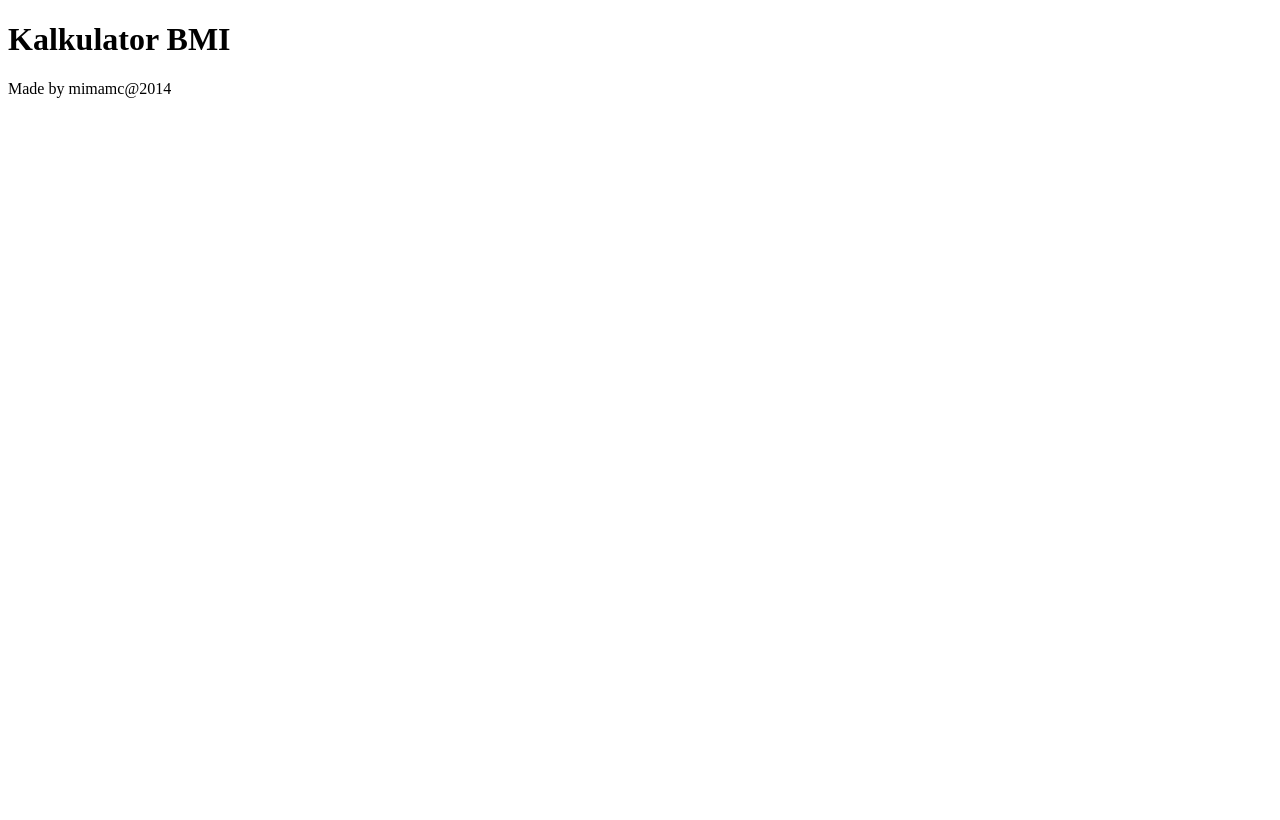
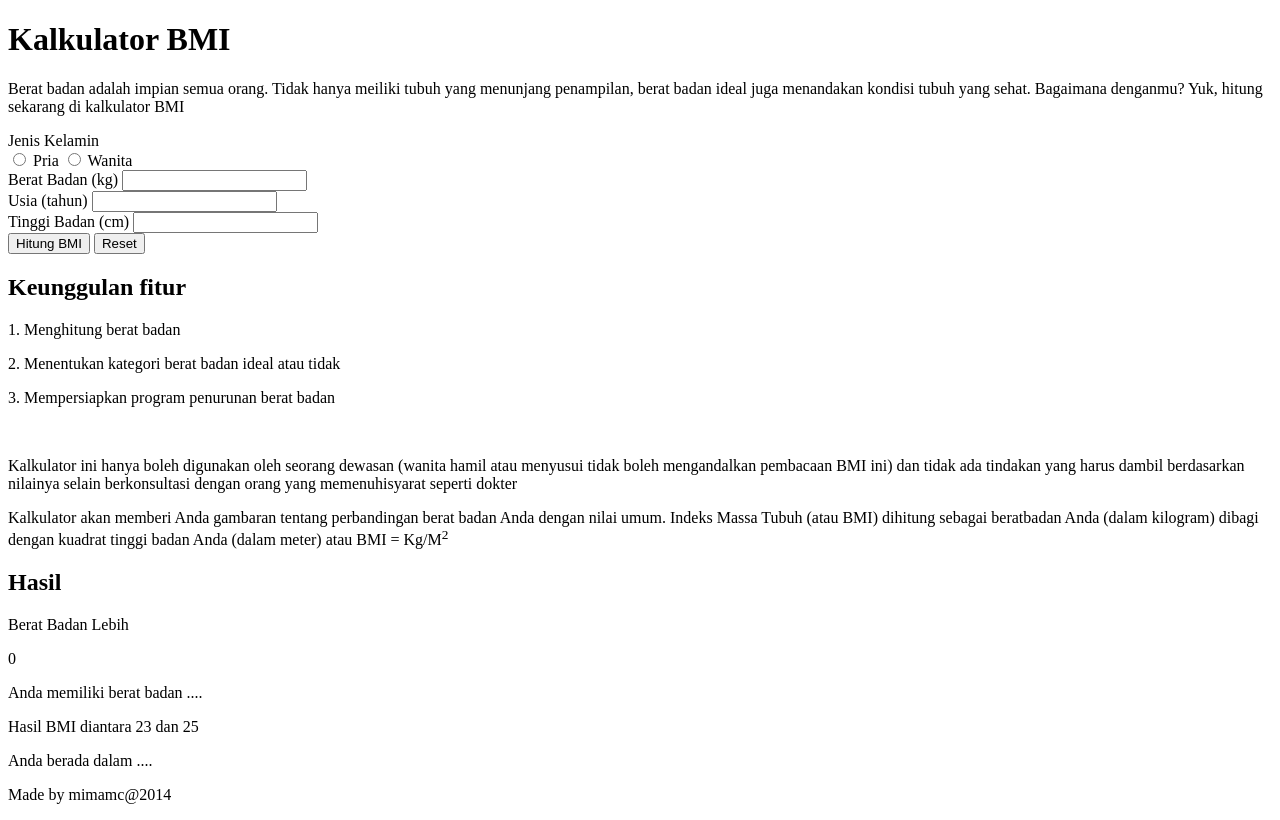
Before and after one commit to revou-fundamental-course/25-nov-24-mimamc95, a plain HTML site: page index.html in a window 1280 px wide. Drawn offline with Linux system fonts and the light colour scheme.

Commit message:
update kerangka section

```diff
--- a/index.html
+++ b/index.html
@@ -19,6 +19,95 @@
     <!-- Web Content -->
     <main>
 
+        <!-- Section Kalkulator BMI -->
+        <section>
+            <!-- Main Article -->
+            <article>
+                <p>Berat badan adalah impian semua orang. Tidak hanya meiliki tubuh yang menunjang penampilan, berat
+                    badan
+                    ideal juga menandakan kondisi tubuh yang sehat. Bagaimana denganmu? Yuk, hitung sekarang di
+                    kalkulator
+                    BMI</p>
+            </article>
+            <form action="#">
+                <div>
+                    <label for="j-kelamin-input">
+                        Jenis Kelamin
+                    </label>
+                    <br>
+                    <input type="radio" name="j-kelamin-input1" id="j-kelamin-input1" />
+                    <label for="j-kelamin-input1">Pria</label>
+                    <input type="radio" name="jKelamin-input2" id="j-kelamin-input2" />
+                    <label for="j-kelamin-input2">Wanita</label>
+
+                </div>
+                <div>
+                    <label for="b-badan-input">
+                        Berat Badan (kg)
+                    </label>
+                    <input type="number" name="b-badan-input" id="b-badan-input" />
+                </div>
+
+                <div>
+                    <label for="usia-input">
+                        Usia (tahun)
+                    </label>
+                    <input type="number" name="usia-input" id="usia-input" />
+                </div>
+
+                <div>
+                    <label for="t-badan-input">
+                        Tinggi Badan (cm)
+                    </label>
+                    <input type="number" name="t-badan-input" id="t-badan-input" />
+                </div>
+
+                <div>
+                    <button>Hitung BMI</button>
+                    <button>Reset</button>
+                </div>
+            </form>
+
+            <!-- Second Article -->
+            <article>
+                <header>
+                    <h2>Keunggulan fitur</h2>
+                </header>
+                <p>1. Menghitung berat badan</p>
+                <p>2. Menentukan kategori berat badan ideal atau tidak</p>
+                <p>3. Mempersiapkan program penurunan berat badan</p>
+                <br>
+                <p>Kalkulator ini hanya boleh digunakan oleh seorang dewasan (wanita hamil atau menyusui tidak boleh
+                    mengandalkan pembacaan BMI ini) dan tidak ada tindakan yang harus dambil berdasarkan nilainya selain
+                    berkonsultasi dengan orang yang memenuhisyarat seperti dokter</p>
+
+                <p>Kalkulator akan memberi Anda gambaran tentang perbandingan berat badan Anda dengan nilai umum. Indeks
+                    Massa Tubuh (atau BMI) dihitung sebagai beratbadan Anda (dalam kilogram) dibagi dengan kuadrat
+                    tinggi
+                    badan Anda (dalam meter) atau BMI = Kg/M<sup>2</sup></p>
+            </article>
+        </section>
+
+        <!-- Section Hasil Kalkulasi  -->
+        <section>
+            <div>
+                <header>
+                    <h2>Hasil</h2>
+                </header>
+
+                <p>Berat Badan Lebih</p>
+                <div id="hasil-kalkulasi">0</div>
+                <p id="info-hasil">Anda memiliki berat badan ....</p>
+            </div>
+
+            <!-- Third Articel -->
+             <article>
+                <p>Hasil BMI diantara 23 dan 25</p>
+                <p>Anda berada dalam ....</p>
+
+            </article>
+        </section>
+
     </main>
 
     <!-- Web Footer -->
```
